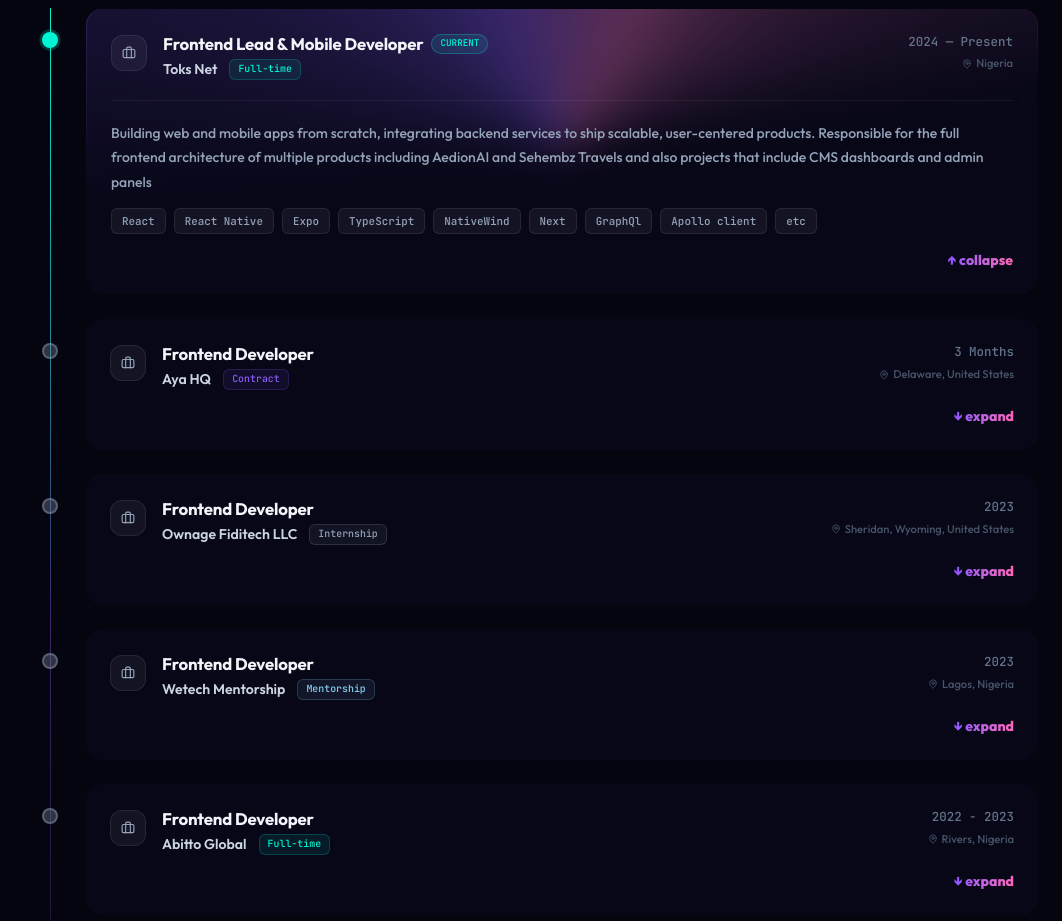
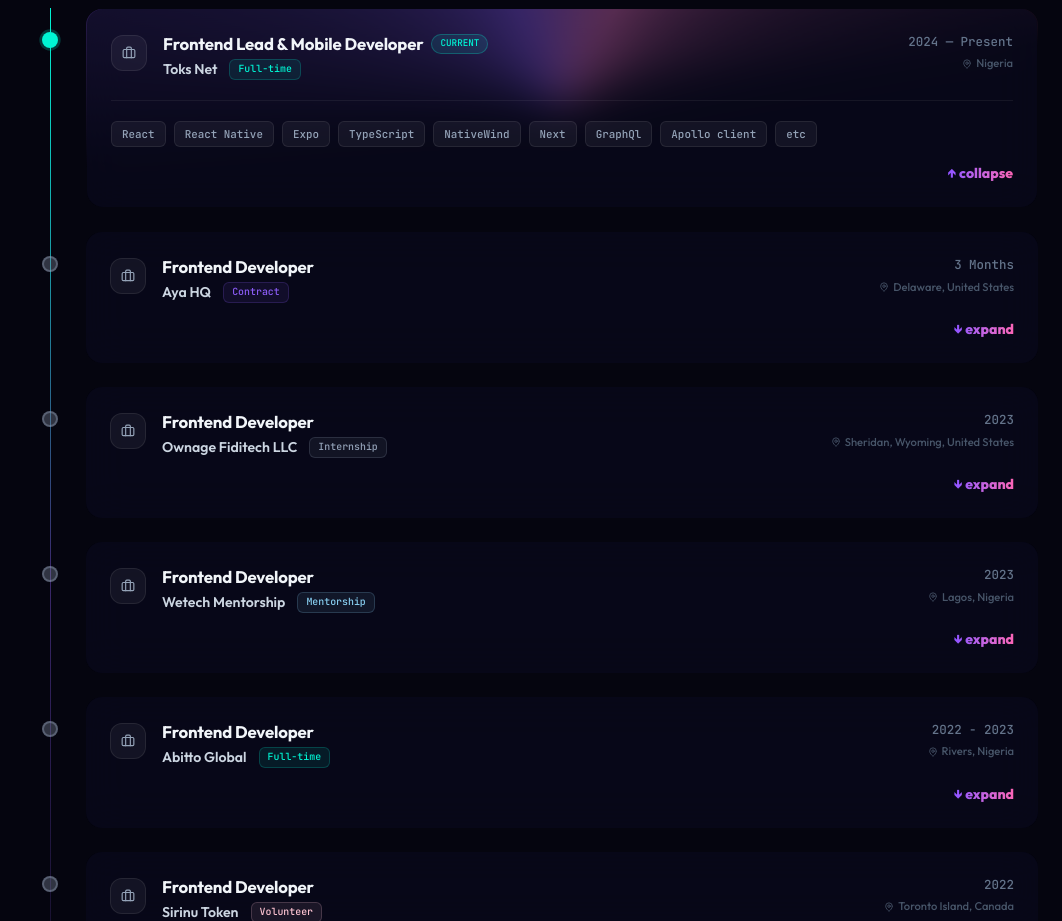
Before and after one commit to pearlodi/web-portfolio, a React (Vite) app: page / in a window 1280 px wide. Shown: the part 3920-4841 px from the top of the page, without its empty margins (218-1280 px from the left). Built offline with nearby package versions, Linux system fonts and the light colour scheme.

Commit message:
remove description

```diff
--- a/src/app/components/ExperienceSection.tsx
+++ b/src/app/components/ExperienceSection.tsx
@@ -249,9 +249,9 @@
                           className="mt-5 pt-5"
                           style={{ borderTop: "1px solid rgba(255,255,255,0.06)", overflow: "hidden" }}
                         >
-                          <p style={{ fontSize: "0.875rem", color: "#94a3b8", lineHeight: 1.75, marginBottom: 14 }}>
+                          {/* <p style={{ fontSize: "0.875rem", color: "#94a3b8", lineHeight: 1.75, marginBottom: 14 }}>
                             {exp.description}
-                          </p>
+                          </p> */}
                           <div className="flex flex-wrap gap-2">
                             {exp.tags.map((tag) => (
                               <span
```
